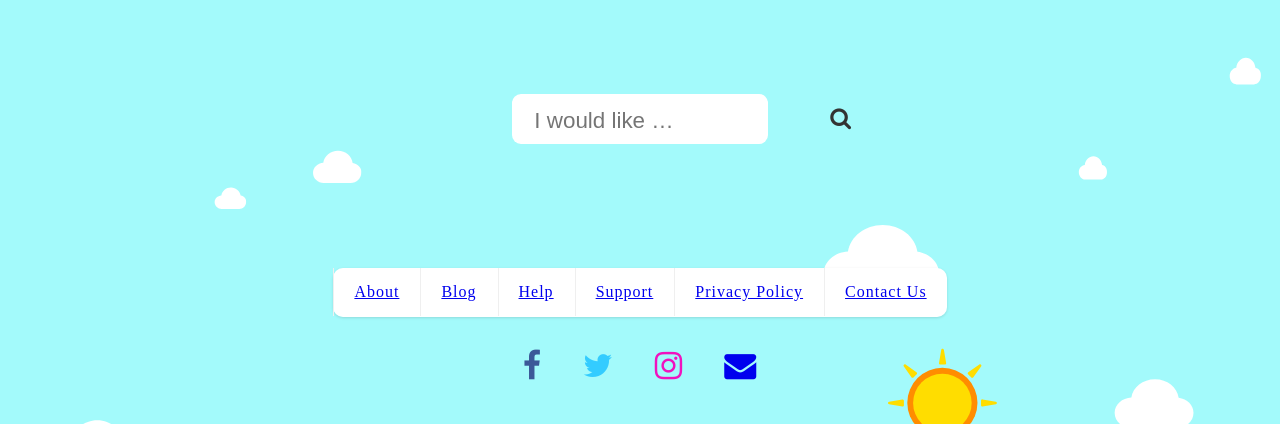
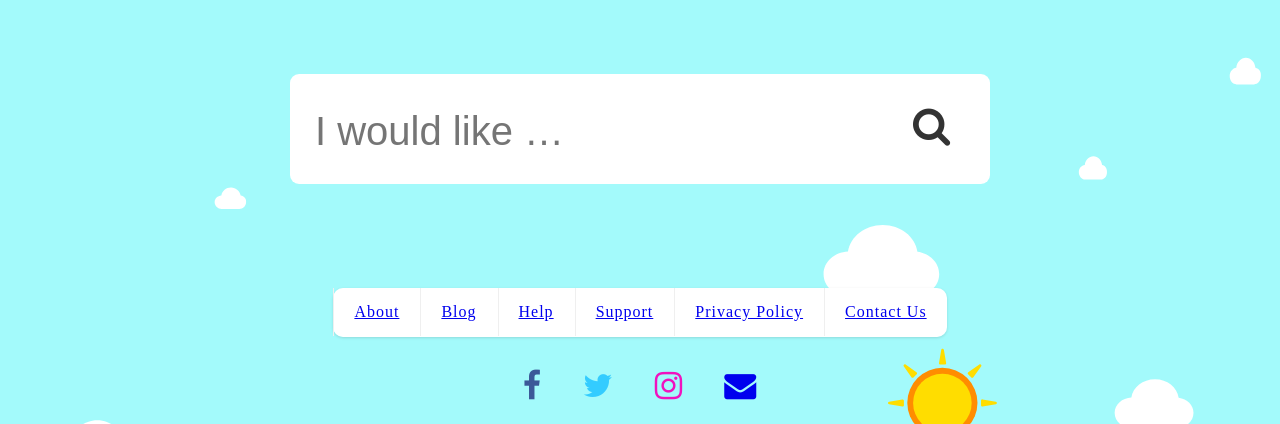
Before and after one commit to sheabunge/foodmark, a Python web app: template templates/index.html in a window 1280 px wide. Shown: the part 154-578 px from the top of the page. Run offline with Jinja, Linux system fonts and the light colour scheme; the template is opened without the code that fills it, so the values that code supplies are empty; some libraries are stand-ins or nearby versions.

Commit message:
Fix front page search bar

```diff
--- a/static/css/index.css
+++ b/static/css/index.css
@@ -7,36 +7,29 @@ main {
 }
 
 .search {
-    display: flex;
-    justify-content: space-between;
-
     margin: 0 auto;
     background: #fff;
     padding: 10px 20px;
-    height: 50px;
-    width: 70%;
-
     border-radius: 9px;
+    width: 700px;
 
     input {
-        border: 2px solid red;
-        flex: 1;
+        vertical-align: top;
+        margin-top: 5px;
+        outline: none;
+        width: 90%;
     }
 
-    button[type=submit] {
+    button {
         color: #333;
-        vertical-align: middle;
+        vertical-align: baseline;
     }
 
     input, button {
         border: none;
         background: none;
         box-shadow: none;
-        font-size: 1.4rem;
-    }
-
-    input {
-        vertical-align: top;
-        margin-top: 5px;
+        font-size: 2.5rem;
+        padding: 20px 5px;
     }
 }
```
